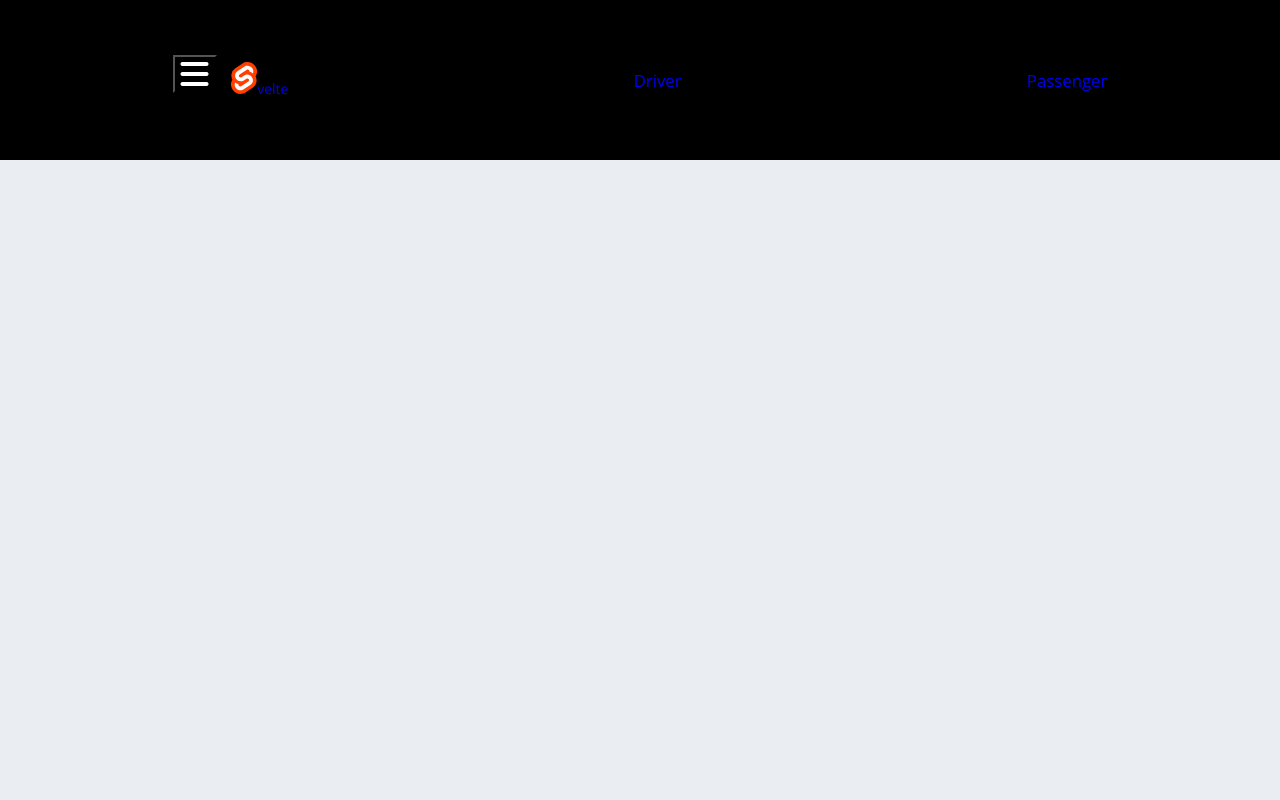
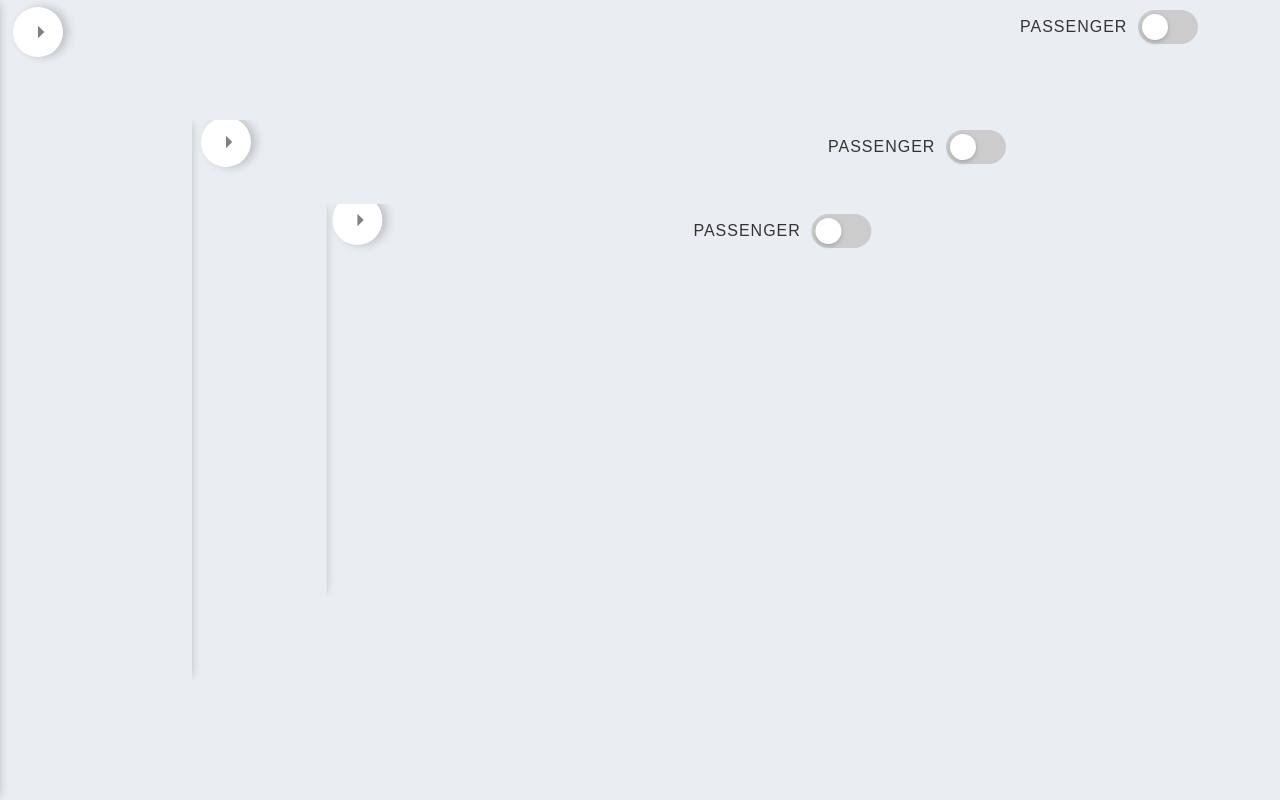
Before and after one commit to TeamScrummers/CampusRide, a SvelteKit app: page /home in a window 1280 px wide. Built offline with nearby package versions, Linux system fonts and the light colour scheme.

Commit message:
Homepage with driver/passenger toggle and drawer

```diff
--- a/src/routes/driver/+page.svelte
+++ b/src/routes/driver/+page.svelte
@@ -56,7 +56,7 @@
   <div class = "map-overlay">
     <div class="location-overlay">
       <h4 style="color:#000000;text-align:center;font-weight: bold">Driver Mode</h4>
-      <h4 style="color:#000000;text-align:center">Where are you going too ?</h4>
+      <h4 style="color:#000000;text-align:center">Where are you going?</h4>
       <Geocoder></Geocoder>
     </div>
 
--- a/src/routes/home/+page.svelte
+++ b/src/routes/home/+page.svelte
@@ -16,6 +16,7 @@
   import Navbar from "../navbar/navbar.svelte"
   import { linkUtil } from "../utils/linkUtils"
 
+  let isDriverMode = false;
 
 	function driverMode() {
 		appMode.set("Driver")
@@ -28,22 +29,75 @@
     // add user to matchmaking pool (call the function)
 		goto('/passenger')
 	}
+
+  let mode = 'passenger';
+
+  function toggleMode() {
+    if (mode === 'passenger') {
+      mode = 'driver';
+    } else {
+      mode = 'passenger';
+    }
+  }
+
+  let isDrawerOpen = false;
+
+  function toggleDrawer() {
+    isDrawerOpen = !isDrawerOpen;
+  }
 </script>
 
-<Navbar data={ linkUtil } />
-
-<section>
+<!-- <Navbar data={ linkUtil } /> -->
+<!--
+  <section>
   <div class = "map-overlay">
     <div class="location-overlay">
       <h4 style="color:#000000;text-align:center">Driving or Riding?</h4>
     </div>
-    <!-- Make the map auto locate the user for effect -->
+     Make the map auto locate the user for effect -->
    <!--<div class = "button-container">
       <button type="button" class="mode-button" on:click={() => passengerMode()}>Passenger Mode</button>
       <button type="button" class="mode-button" on:click={() => driverMode()}>Driver Mode</button>
-    </div> -->
+    </div>
   </div>
 </section>
+-->
+
+
+<div class="mode-switch-container">
+  {#if mode === 'passenger'}
+    <label class="mode-label" for="mode-switch-container">Passenger</label>
+    <div class="iframe-container">
+      <iframe id="iframe1" src="./passenger"></iframe>
+    </div>
+  {:else}
+    <label class="mode-label" for="mode-switch-container" style="opacity: 0">Passenger</label>
+  {/if}
+
+  <label class="mode-switch">
+    <input type="checkbox" id="mode-switch-input" on:change={toggleMode}>
+    <span class="mode-slider round"></span>
+  </label>
+
+  {#if mode === 'driver'}
+    <label class="mode-label" for="mode-switch-container">Driver</label>
+    <div class="iframe-container">
+      <iframe id="iframe1" src="./driver"></iframe>
+    </div>
+  {:else}
+    <label class="mode-label" for="mode-switch-container" style="opacity: 0">Driver</label>
+  {/if}
+</div>
+
+<div class={`drawer ${isDrawerOpen ? "open" : ""}`}>
+  <div class="handle" on:click={toggleDrawer}>
+    <svg class="icon" viewBox="0 0 24 24">
+      <path d="M7,12L12,7L17,12H7Z" />
+    </svg>
+  </div>
+  <iframe id="iframe2" src="./profile"></iframe>
+</div>
+
 
 <style>
   .map-overlay{
@@ -89,4 +143,171 @@
   .mode-button:hover {
     opacity: 1;
   }
+
+  .mode-switch-container {
+  display: flex;
+  justify-content: space-between;
+  align-items: center;
+  width: 250px;
+  margin: 0 auto;
+  font-family: Arial, sans-serif;
+  font-size: 16px;
+  color: #333;
+  position: absolute;
+  top: 10px;
+  right: 10px;
+}
+
+.mode-label {
+  text-transform: uppercase;
+  letter-spacing: 1px;
+}
+
+.mode-switch {
+  position: relative;
+  display: inline-block;
+  width: 60px;
+  height: 34px;
+}
+
+.mode-switch input[type="checkbox"] {
+  display: none;
+}
+
+.mode-slider {
+  position: absolute;
+  cursor: pointer;
+  top: 0;
+  left: 0;
+  right: 0;
+  bottom: 0;
+  background-color: #ccc;
+  -webkit-transition: .4s;
+  transition: .4s;
+  border-radius: 34px;
+}
+
+.mode-slider:before {
+  position: absolute;
+  content: "";
+  height: 26px;
+  width: 26px;
+  left: 4px;
+  bottom: 4px;
+  background-color: white;
+  -webkit-transition: .4s;
+  transition: .4s;
+  border-radius: 50%;
+  box-shadow: 0 2px 5px rgba(0, 0, 0, 0.2);
+}
+
+input[type="checkbox"]:checked + .mode-slider {
+  background-color: #2196F3;
+}
+
+input[type="checkbox"]:checked + .mode-slider:before {
+  -webkit-transform: translateX(26px);
+  -ms-transform: translateX(26px);
+  transform: translateX(26px);
+}
+
+.round {
+  border-radius: 34px;
+}
+
+.iframe-container {
+  display: flex;
+  justify-content: center;
+  align-items: center;
+}
+
+#iframe1 {
+  height: 70%;
+  width: 70%;
+  position: fixed;
+  top: 50%;
+  left: 50%;
+  transform: translate(-50%, -50%);
+  border: transparent;
+}
+
+.drawer {
+  position: fixed;
+  top: 0;
+  left: -30vh; /* Move the drawer off screen to the left */
+  width: 30vh;
+  height: 100%;
+  background-color: white;
+  border-top-right-radius: 10px;
+  border-bottom-right-radius: 10px;
+  box-shadow: 0 0 10px rgba(0, 0, 0, 0.2);
+  overflow: hidden;
+  transition: transform 0.3s ease-out; /* Use transform instead of height */
+}
+
+  .drawer.open {
+    transform: translateX(30vh); /* Move the drawer back onto the screen */
+  }
+
+  .handle {
+    display: flex;
+    justify-content: center;
+    align-items: center;
+    position: fixed;
+    top: 4%;
+    left: 1%;
+    transform: translateY(-50%);
+    width: 50px;
+    height: 50px;
+    border-radius: 50%;
+    background-color: white;
+    box-shadow: 5px 0 10px rgba(0, 0, 0, 0.2);
+    cursor: pointer;
+    transition: transform 0.3s ease-out, right 0.3s ease-out;
+    z-index: 100;
+}
+
+.drawer.open .handle {
+  right: 200px;
+  transform: translate(-50%, -50%) rotate(0deg); /* adjust the transform property for open state */
+}
+
+
+.handle:hover {
+  transform: translateX(10px) translateY(-50%);
+}
+
+.icon {
+  width: 30px;
+  height: 30px;
+  fill: grey;
+  transition: fill 0.3s ease-out;
+  z-index: 100;
+  transform: rotate(90deg);
+}
+
+.handle:hover .icon {
+  fill: black;
+}
+
+
+.iframe2 {
+  position: fixed;
+  top: 0;
+  left: 0;
+  width: 100%;
+  height: 100%;
+  border: none;
+}
+
+.drawer iframe {
+  width: 100%;
+  height: 100%;
+  position: absolute;
+  top: 0;
+  right: 0;
+  bottom: 0;
+  left: 0;
+}
+
 </style>
```
